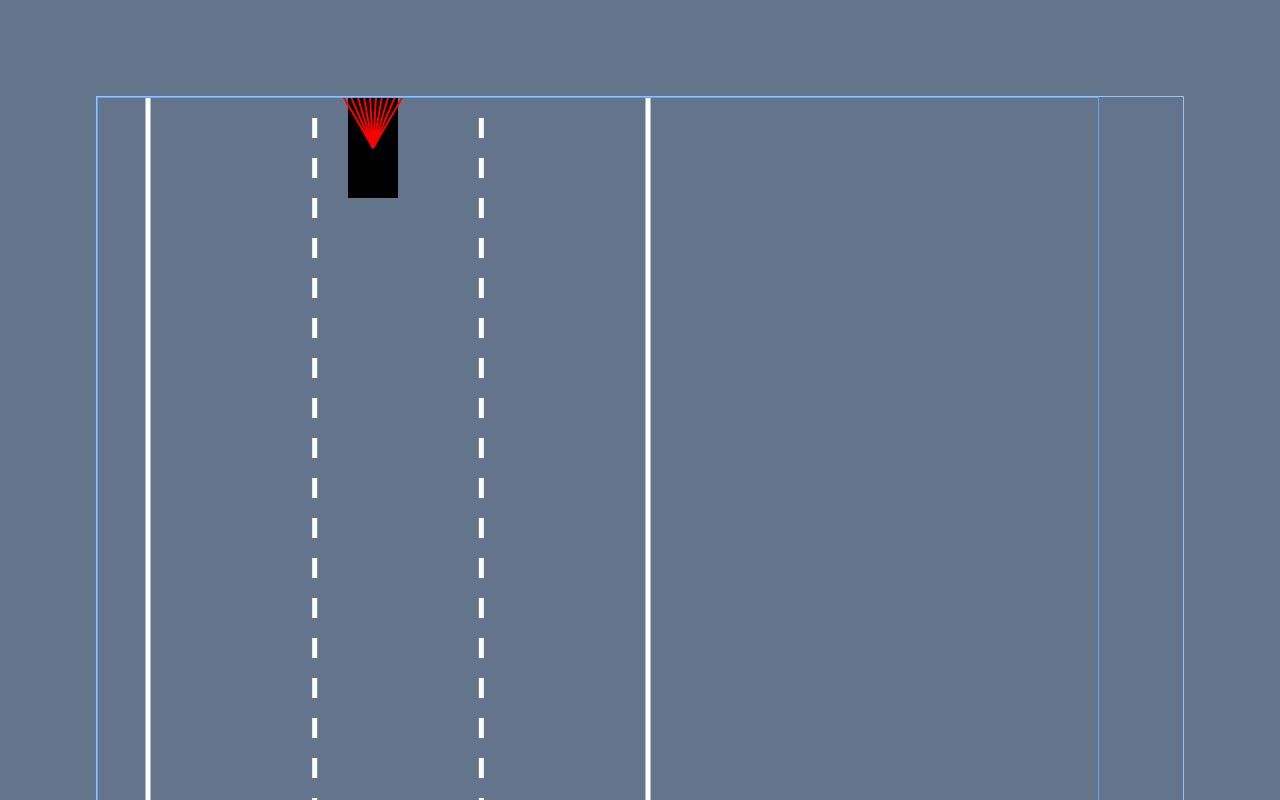
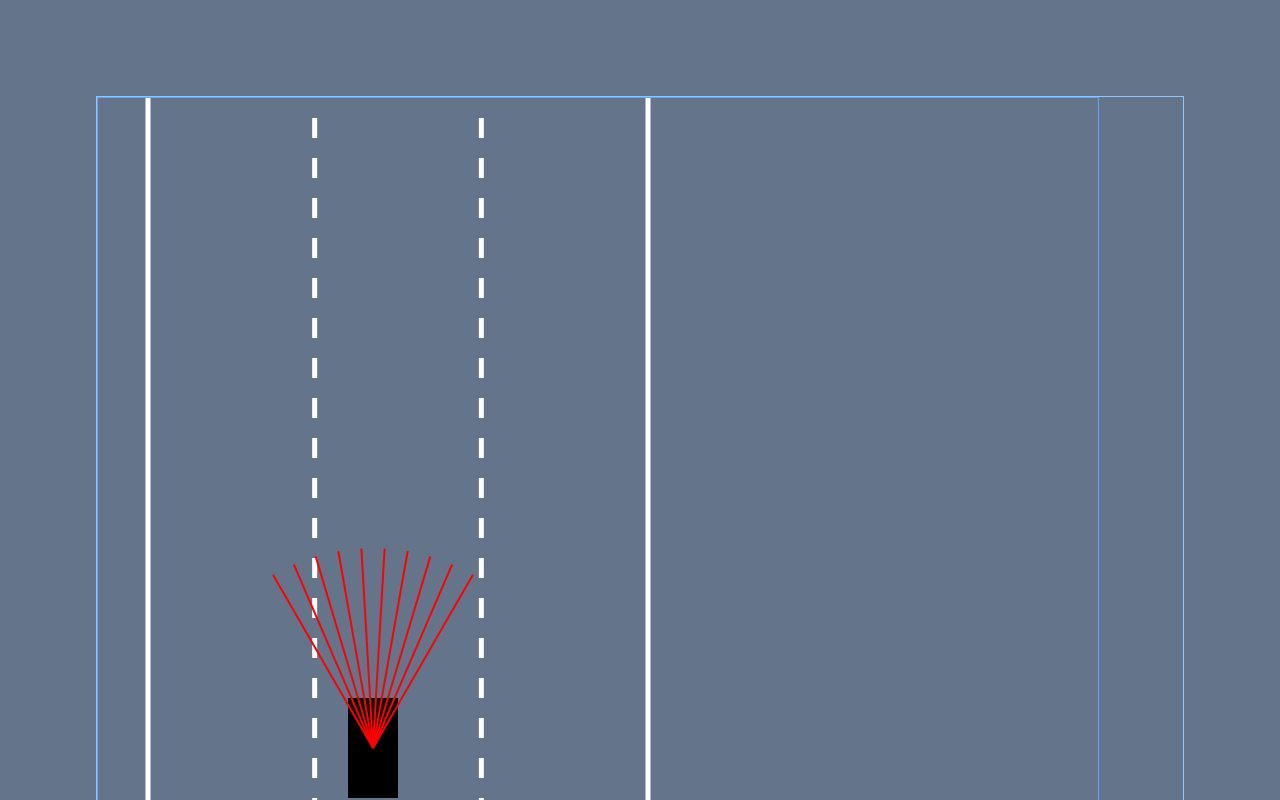
Before and after one commit to winzamark123/ACC-LKA-Simulation, a Next.js app: page / in a window 1280 px wide. Shown: the top 800 px of the page. Built offline with nearby package versions, Linux system fonts and the light colour scheme.

Commit message:
Car now moves accordingly with road etc, working on getIntersection

```diff
--- a/src/app/page.tsx
+++ b/src/app/page.tsx
@@ -2,9 +2,9 @@
 import IndexCanvas from '@/components/IndexCanvas';
 export default function Home() {
   return (
-    <main className="flex min-h-screen flex-col items-center justify-between bg-slate-500 p-24">
+    <main className="flex min-h-screen flex-col items-center justify-between overflow-hidden bg-slate-500 p-24">
       <div className="flex w-full border border-blue-300">
-        <IndexCanvas width={1000} height={1000} />
+        <IndexCanvas width={1000} height={800} />
       </div>
     </main>
   );
--- a/src/components/Car/Car.ts
+++ b/src/components/Car/Car.ts
@@ -48,7 +48,7 @@ export default class Car implements CarInterface {
     this.width = width || 100;
     this.height = height || this.randomSize();
 
-    this.maxSpeed = 5;
+    this.maxSpeed = 3;
     this.mass = 1500;
     this.frontal_area = 5;
 
--- a/src/components/IndexCanvas.tsx
+++ b/src/components/IndexCanvas.tsx
@@ -12,7 +12,7 @@ interface IndexCanvasProps {
 export default function IndexCanvas({ width, height }: IndexCanvasProps) {
   const canvasRef = useRef<HTMLCanvasElement | null>(null);
   const road = new Road(300, 500);
-  const mainCar = new Car(road.getLaneCenter(1), -1500, 50, 100);
+  const mainCar = new Car(road.getLaneCenter(1), height - 100, 50, 100);
   const rays = new RaySensor(mainCar);
 
   const roadRef = useRef(road);
@@ -57,7 +57,7 @@ export default function IndexCanvas({ width, height }: IndexCanvasProps) {
       context.clearRect(0, 0, canvas.width, canvas.height);
       context.save();
 
-      context.translate(0, -carRef.current.y);
+      context.translate(0, height - 200 - carRef.current.y);
       roadRef.current.draw(context);
       carRef.current.update(); // Update car state
       raysRef.current.castRays(); // Cast rays from the car
```
